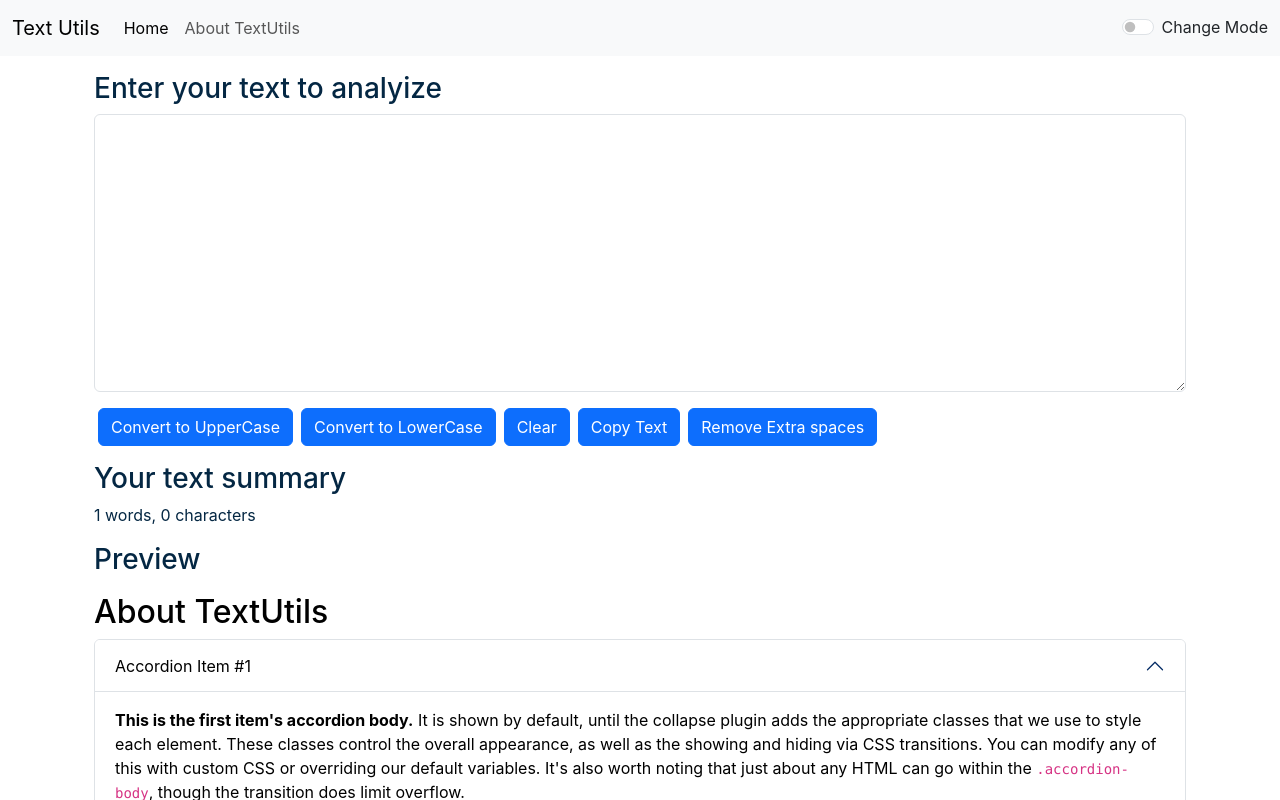
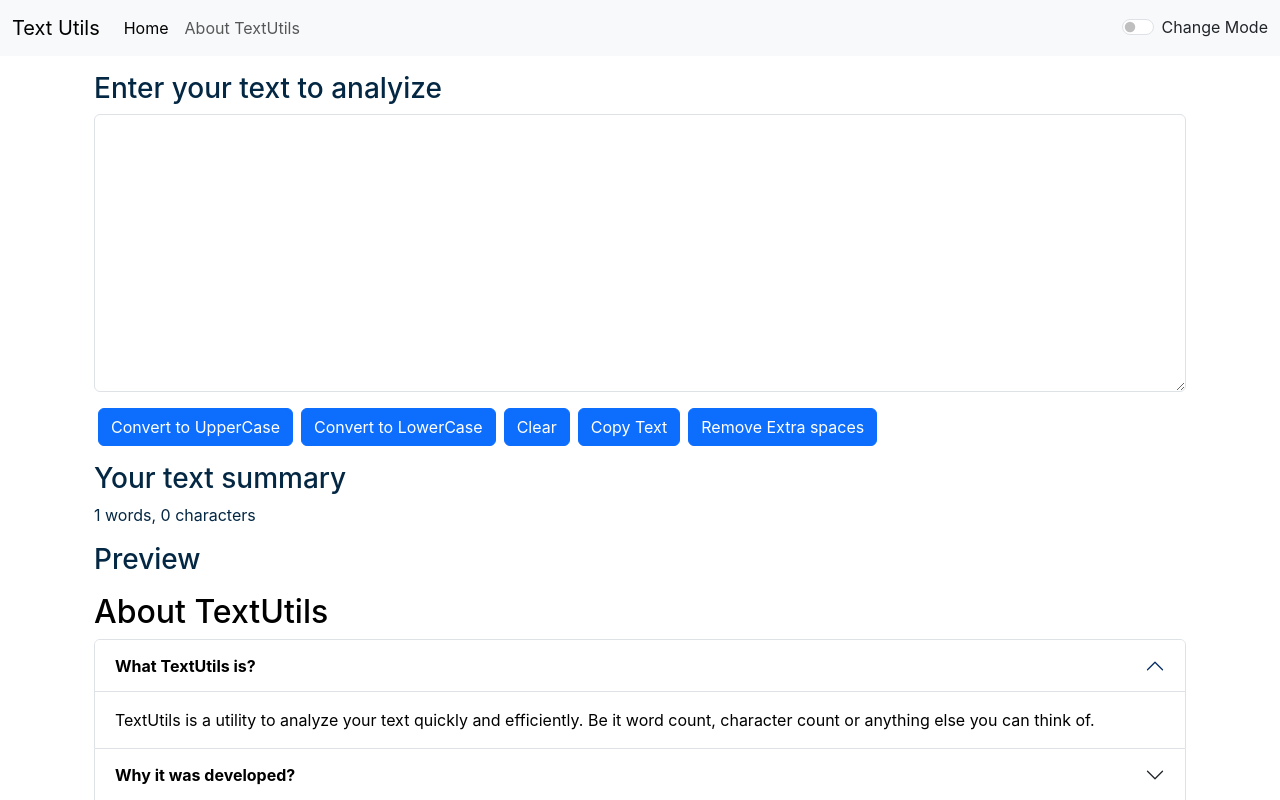
Before and after one commit to Abhishek-km/TextUtils, a React (Create React App) app in the folder textutils/: page / in a window 1280 px wide. Shown: the top 800 px of the page. Built offline with nearby package versions, Linux system fonts and the light colour scheme.

Commit message:
Added Alert and changed the Background color of Daark mode for About section

```diff
--- a/textutils/src/App.js
+++ b/textutils/src/App.js
@@ -3,6 +3,7 @@ import './App.css';
 import Navbar from './Components/Navbar';
 import Textform from './Components/Textform';
 import About from './Components/About';
+import Alert from './Components/Alert';
 
 import React, {useState} from 'react';
 
@@ -13,20 +14,33 @@ function App() {
     if(appMode === 'light'){
       setappMode('dark');
       document.body.style.backgroundColor = '#042743';
-      console.log('Dark mode has been enabled');
+      showAlert("Dark mode has been enabled", "success");
     }
     else{
       setappMode('light');
       document.body.style.backgroundColor = 'white';
-      console.log('light mode has been enabled');
+      showAlert("Light mode has been enabled", "success");
     }
   }
+
+  const [alert, setAlert] = useState(null);
+  const showAlert = (message, type) => {
+    setAlert({
+      msg: message,
+      type: type
+    })
+    setTimeout(() => {
+      setAlert(null);
+    }, 1500);
+  }
+
   return (
  <>
  <Navbar toggleMode={toggleMode} appMode={appMode}/>
+  <Alert alert={alert}/>
  <div className="container my-3">
- <Textform  heading = "Enter your text to analyize" appMode={appMode}/>
- <About />
+ <Textform  heading = "Enter your text to analyize" appMode={appMode}  showAlert={showAlert}/>
+ <About appMode={appMode}/>
   </div>
  </>
   );
--- a/textutils/src/Components/About.js
+++ b/textutils/src/Components/About.js
@@ -1,9 +1,9 @@
 import React, { useState } from "react";
 
-export default function About() {
+export default function About(props) {
   const [mode, setMode] = useState({
-    color: "black",
-    backgroundColor: "white",
+    color: props.appMode === "dark" ? "white" : "black",
+    backgroundColor: props.appMode === "dark" ? "black" : "white",
   });
 
   const [modeText, setModeText] = useState(
@@ -14,7 +14,7 @@ export default function About() {
     if (mode.color === "black") {
       setMode({
         color: "white",
-        backgroundColor: "black",
+        backgroundColor: "#042743",
       });
       setModeText("Enable Light Mode for About Section");
     } else {
@@ -25,6 +25,7 @@ export default function About() {
       setModeText("Enable Dark Mode for About Section");
     }
   };
+
   return (
     <div className="container" style={mode}>
       <h2>About TextUtils</h2>
@@ -40,7 +41,7 @@ export default function About() {
               aria-controls="collapseOne"
               style={mode}
             >
-              Accordion Item #1
+              <strong>What TextUtils is?</strong>
             </button>
           </h2>
           <div
@@ -50,14 +51,8 @@ export default function About() {
             style={mode}
           >
             <div className="accordion-body" style={mode}>
-              <strong>This is the first item's accordion body.</strong> It is
-              shown by default, until the collapse plugin adds the appropriate
-              classes that we use to style each element. These classes control
-              the overall appearance, as well as the showing and hiding via CSS
-              transitions. You can modify any of this with custom CSS or
-              overriding our default variables. It's also worth noting that just
-              about any HTML can go within the <code>.accordion-body</code>,
-              though the transition does limit overflow.
+              TextUtils is a utility to analyze your text quickly and efficiently. Be it word count, character count or
+              anything else you can think of.
             </div>
           </div>
         </div>
@@ -72,7 +67,7 @@ export default function About() {
               aria-controls="collapseTwo"
               style={mode}
             >
-              Accordion Item #2
+              <strong>Why it was developed?</strong>
             </button>
           </h2>
           <div
@@ -82,14 +77,8 @@ export default function About() {
             style={mode}
           >
             <div className="accordion-body" style={mode}>
-              <strong>This is the second item's accordion body.</strong> It is
-              hidden by default, until the collapse plugin adds the appropriate
-              classes that we use to style each element. These classes control
-              the overall appearance, as well as the showing and hiding via CSS
-              transitions. You can modify any of this with custom CSS or
-              overriding our default variables. It's also worth noting that just
-              about any HTML can go within the <code>.accordion-body</code>,
-              though the transition does limit overflow.
+              TextUtils was developed to make the life of people easier. It was developed to help people analyze their
+              text easily and efficiently.
             </div>
           </div>
         </div>
@@ -104,7 +93,7 @@ export default function About() {
               aria-controls="collapseThree"
               style={mode}
             >
-              Accordion Item #3
+              <strong>Developer Info</strong>
             </button>
           </h2>
           <div
@@ -114,14 +103,8 @@ export default function About() {
             style={mode}
           >
             <div className="accordion-body" style={mode}>
-              <strong>This is the third item's accordion body.</strong> It is
-              hidden by default, until the collapse plugin adds the appropriate
-              classes that we use to style each element. These classes control
-              the overall appearance, as well as the showing and hiding via CSS
-              transitions. You can modify any of this with custom CSS or
-              overriding our default variables. It's also worth noting that just
-              about any HTML can go within the <code>.accordion-body</code>,
-              though the transition does limit overflow.
+              TextUtils was developed by <strong>Abhishek Kumar</strong> on 19th Feb 2025. It was developed using
+              React.js.
             </div>
           </div>
         </div>
--- /dev/null
+++ b/textutils/src/Components/Alert.js
@@ -0,0 +1,12 @@
+import React from "react";
+
+export default function Alert(props) {
+  return (
+    props.alert &&
+    <div>
+      <div className="alert alert-success" role="alert">
+        {props.alert.msg}
+      </div>
+    </div>
+  );
+}
--- a/textutils/src/Components/Textform.js
+++ b/textutils/src/Components/Textform.js
@@ -10,24 +10,29 @@ export default function Textform(props) {
     const handleUpperCase = () => {
         let newText = text.toUpperCase();
         setText(newText);
+        props.showAlert("Converted to UpperCase", "success");
     }
 
     const handleLowerCase = () => {
         let newText = text.toLowerCase();
         setText(newText);
+        props.showAlert("Converted to LowerCase", "success");
     }
 
     const handleClear = () => {
         setText('');
+        props.showAlert("Text Cleared", "success");
     }
 
     const handleCopy = () => {
         navigator.clipboard.writeText(text);
+        props.showAlert("Text Copied", "success");
     }
 
     const handleExtraSpaces = () => {
         let newText = text.split(/[ ]+/);
         setText(newText.join(" "));
+        props.showAlert("Extra Spaces Removed", "success");
     }
   return (
     <>
```
